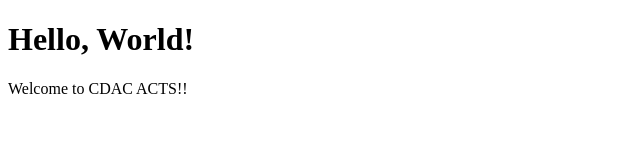
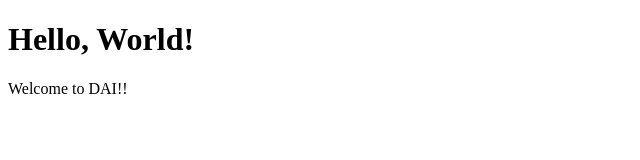
Before and after one commit to sammaknshinde2410/render-repo, a plain HTML site: page index.html in a window 1280 px wide. Shown: the full height of the page, 0-640 px from the left. Drawn offline with Linux system fonts and the light colour scheme.

Commit message:
Update index.html

```diff
--- a/index.html
+++ b/index.html
@@ -7,6 +7,6 @@
 </head>
 <body>
     <h1>Hello, World!</h1>
-    <p>Welcome to CDAC ACTS!!</p>
+    <p>Welcome to DAI!!</p>
 </body>
 </html>
```
